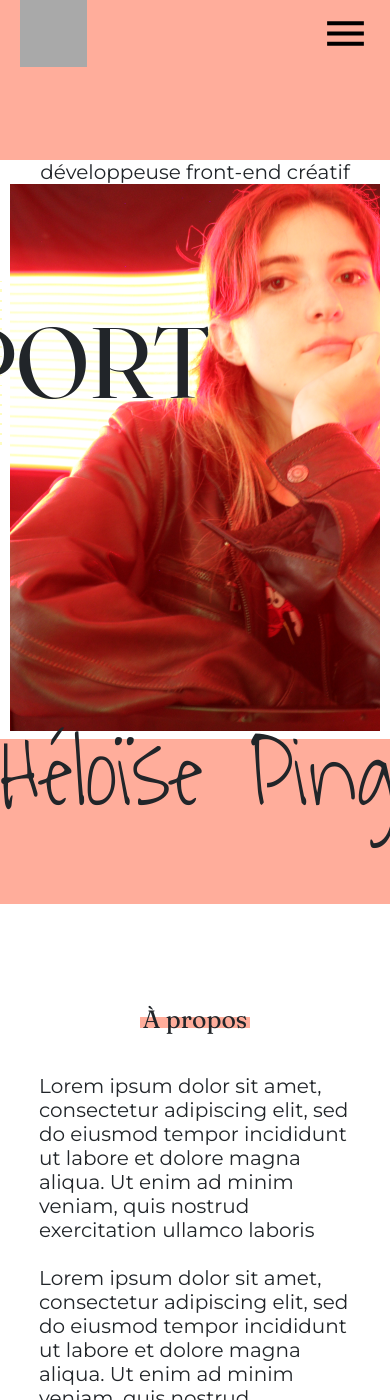
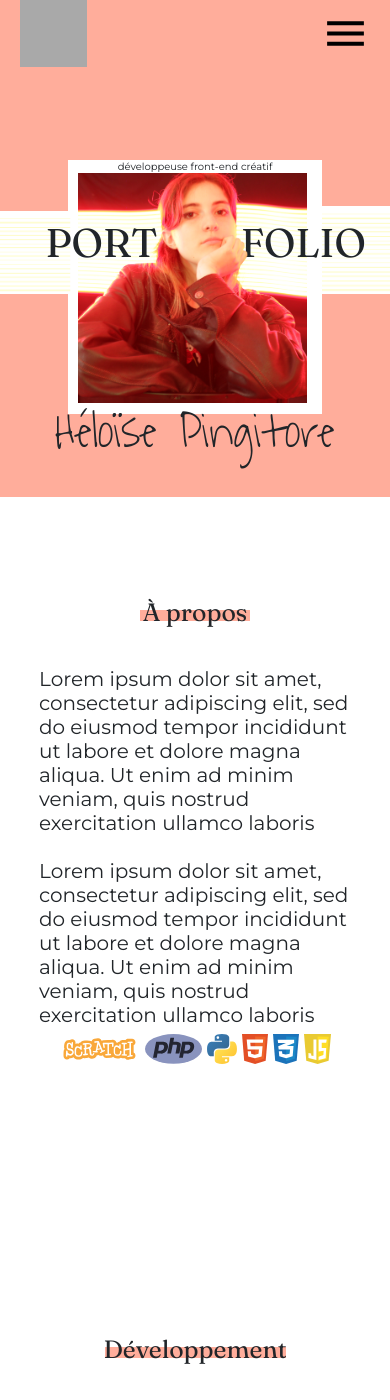
Before and after one commit to HeloisePi/Portfolio, a Jekyll site: the page built from _pages/index.html, in a window 390 px wide and 1400 px high. Built offline with Jekyll 4.4.1, drawn with Linux system fonts in a browser that asks for light colours.

Commit message:
responsive head

```diff
--- a/_sass/components/firstpage.scss
+++ b/_sass/components/firstpage.scss
@@ -34,8 +34,9 @@
         }
         .ligne1{
             position: absolute;
-            top: 18%;
+            top: 20%;
             left: 0;
+            height: 33%;
             transform: translateX(calc(-100% + 2px ))
         }
         .ligne2{
@@ -67,6 +68,87 @@
         transform: translate(0, -28%);
     }
 }
+
+
+@media screen and (max-width : 800px) {
+    .firstpage .cadre-image .imageContainer .MainPhoto {
+        width: 98%;
+
+    }
+
+    .firstpage .cadre-image {
+        width: 65vw;
+        height: 65vw;
+        margin: 0 auto;
+
+    }
+    .firstpage .descriptionimage{
+        font-size: 14px;
+
+    }
+    .firstpage .nom{
+        font-size: 70px;
+    }
+    .firstpage .cadre-image .port, .firstpage .cadre-image .folio{
+        font-size: 70px;
+        top: 27%;
+        left: -4%;
+    }
+    .firstpage .cadre-image .folio{
+        left: 68%!important;
+    }
+
+}
+
+@media screen and (max-width : 700px) {
+    .firstpage .cadre-image .port, .firstpage .cadre-image .folio{
+        font-size: 60px;
+        top: 27%;
+        left: -4%;
+    }
+
+}
+
+@media screen and (max-width : 600px) {
+    .firstpage .cadre-image .port, .firstpage .cadre-image .folio{
+        font-size: 50px;
+        top: 27%;
+        left: -4%;
+    }
+}
+
+
+@media screen and (max-width : 500px) {
+    .firstpage .nom{
+        font-size: 50px;
+    }
+    .firstpage .cadre-image .port, .firstpage .cadre-image .folio{
+        font-size: 50px;
+        top: 22%;
+        left: -9%;
+    }
+}
+
+
+
+@media screen and (max-width : 480px) {
+    .firstpage .descriptionimage{
+        font-size: 10px;
+    }
+}
+
+@media screen and (max-width : 400px) {
+    .firstpage .cadre-image .port, .firstpage .cadre-image .folio{
+        font-size: 40px;
+        top: 23%;
+        left: -9%;
+    }
+}
+
+
+
+
+
 
 .section-propos{
     margin-top: 100px;
```
